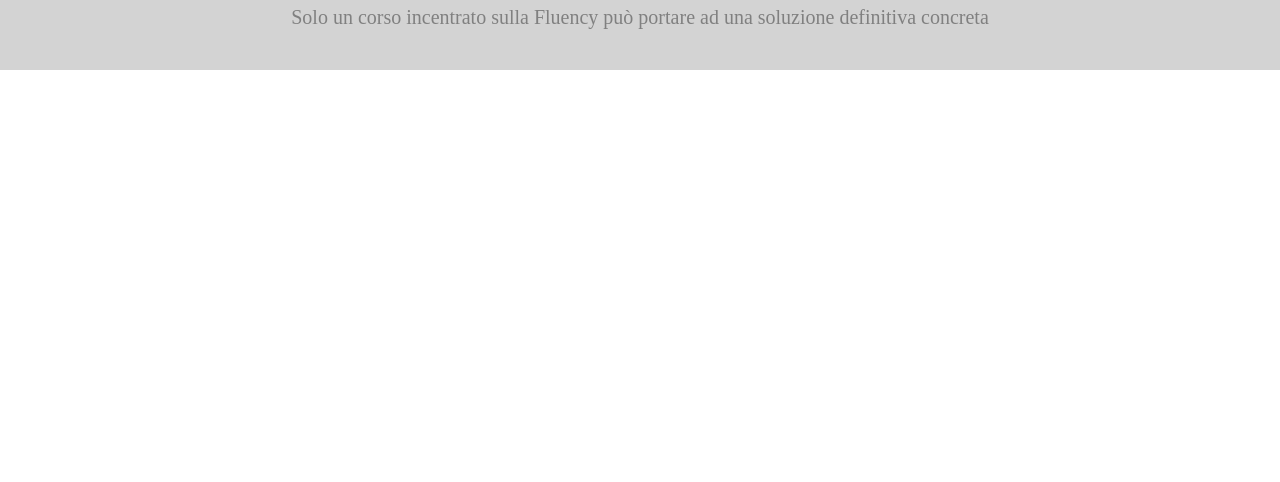
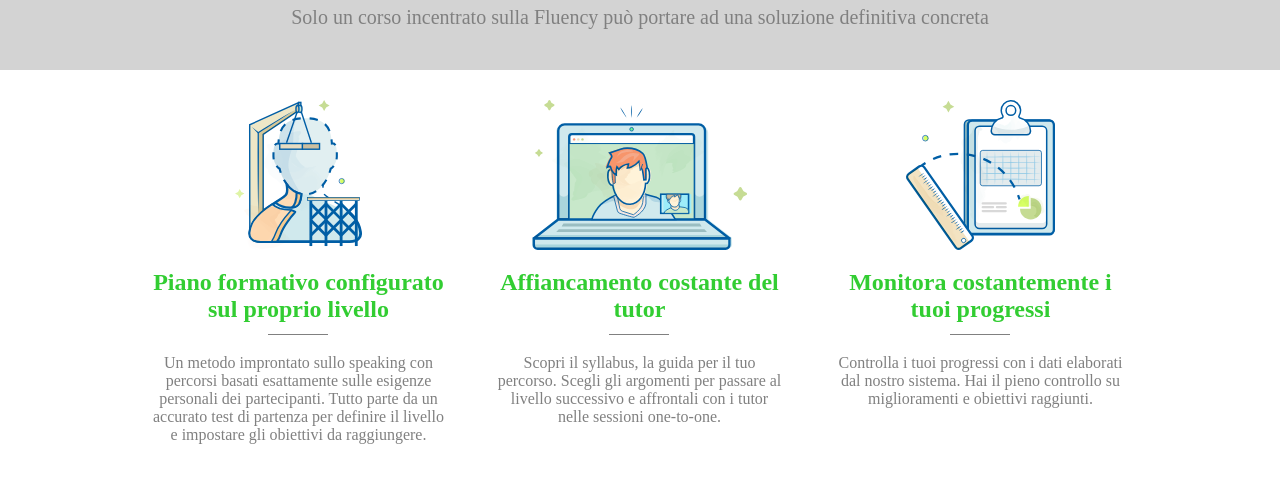
Before and after one commit to Lex95/htmlcss-fluentify, a plain HTML site: page index.html in a window 1280 px wide. Shown: the part 630-1112 px from the top of the page. Before the commit the page ends 800 px from the top, so only its background shows below. Drawn offline with Linux system fonts and the light colour scheme.

Commit message:
aggiunta terza sezione

```diff
--- a/index.html
+++ b/index.html
@@ -40,7 +40,28 @@
             </div>
         </div>
     </section>
-    <section></section>
+    <section id="s3">
+        <div class="container">
+            <div class="column">
+                <img src="img/profile.svg" alt="img-profile">
+                <h2>Piano formativo configurato sul proprio livello</h2>
+                <div class="line"></div>
+                <p>Un metodo improntato sullo speaking con percorsi basati esattamente sulle esigenze personali dei partecipanti. Tutto parte da un accurato test di partenza per definire il livello e impostare gli obiettivi da raggiungere.</p>
+            </div>
+            <div class="column">
+                <img src="img/computer.svg" alt="img-computer">
+                <h2>Affiancamento costante del tutor</h2>
+                <div class="line"></div>
+                <p>Scopri il syllabus, la guida per il tuo percorso. Scegli gli argomenti per passare al livello successivo e affrontali con i tutor nelle sessioni one-to-one.</p>
+            </div>
+            <div class="column">
+                <img src="img/doc.svg" alt="img-doc">
+                <h2>Monitora costantemente i tuoi progressi</h2>
+                <div class="line"></div>
+                <p>Controlla i tuoi progressi con i dati elaborati dal nostro sistema. Hai il pieno controllo su miglioramenti e obiettivi raggiunti.</p>
+            </div>
+        </div>
+    </section>
     <section></section>
     <section></section>
 </body>
--- a/style.css
+++ b/style.css
@@ -13,11 +13,9 @@
 }
 .container {
     width: 1024px;
+    height: 100%;
     margin: auto;
     position: relative;
-}
-section > .container {
-    height: 100%;
 }
 nav {
     height: 80px;
@@ -92,3 +90,40 @@ h1{
     color: grey;
     margin-top: 10px;
 }
+#s3 {
+    height: 550px;
+}
+#s3 > container::after {
+    content: '';
+    display: table;
+    clear: both;
+}
+.column {
+    height: 100%;
+    float: left;
+}
+#s3 .column {
+    width: 33.3%;
+    padding: 30px 25px;
+    text-align: center;
+    font-size: 16px;
+}
+#s3 img {
+    height: 150px;
+}
+#s3 h2 {
+    color: limegreen;
+    margin: 15px 0;
+    height: 50px;
+}
+.line {
+    width: 60px;
+    height: 20px;
+    border-top: 1px solid grey;
+    position: relative;
+    left: 50%;
+    transform: translate(-50%, 0);
+}
+#s3 p {
+    color: grey;
+}
```
